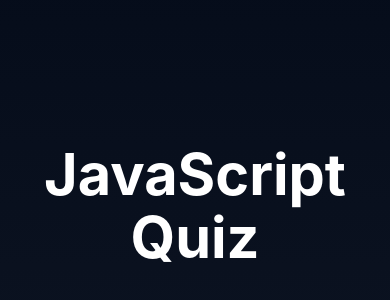
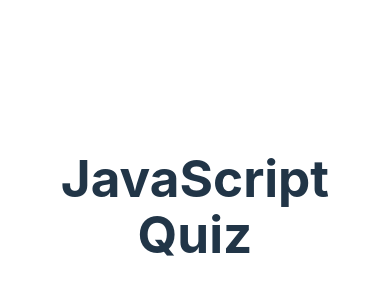
Before and after one commit to SlaytherZR7/quiz-javascript-zustand, a React app: page / in a window 390 px wide. Shown: the part 216-516 px from the top of the page. Built offline with nearby package versions, Linux system fonts and the light colour scheme; the HTML template or start-up script is replaced by a standard one.

Commit message:
refactor styles in App.css for improved readability and responsiveness

```diff
--- a/src/App.css
+++ b/src/App.css
@@ -1,26 +1,76 @@
+:root {
+  font-family: Inter, system-ui, Avenir, Helvetica, Arial, sans-serif;
+  line-height: 1.5;
+  font-weight: 400;
+
+  color-scheme: light dark;
+  color: rgba(255, 255, 255, 0.87);
+  background-color: #242424;
+
+  font-synthesis: none;
+  text-rendering: optimizeLegibility;
+  -webkit-font-smoothing: antialiased;
+  -moz-osx-font-smoothing: grayscale;
+  -webkit-text-size-adjust: 100%;
+}
+
+a {
+  font-weight: 500;
+  color: #646cff;
+  text-decoration: inherit;
+}
+a:hover {
+  color: #535bf2;
+}
+
 body {
   margin: 0;
-  color: #fff;
-  font-family: Inter, Avenir, Helvetica, Arial, sans-serif;
-  background-image: linear-gradient(to bottom, #020917, #101725);
+  display: flex;
+  place-items: center;
+  min-width: 320px;
+  min-height: 100vh;
 }
 
-.content {
-  display: flex;
-  min-height: 100vh;
+h1 {
+  font-size: 3.2em;
   line-height: 1.1;
-  text-align: center;
-  flex-direction: column;
-  justify-content: center;
 }
 
-.content h1 {
-  font-size: 3.6rem;
-  font-weight: 700;
+button {
+  border-radius: 8px;
+  border: 1px solid transparent;
+  padding: 0.6em 1.2em;
+  font-size: 1em;
+  font-weight: 500;
+  font-family: inherit;
+  background-color: #1a1a1a;
+  cursor: pointer;
+  transition: border-color 0.25s;
+}
+button:hover {
+  border-color: #646cff;
+}
+button:focus,
+button:focus-visible {
+  outline: 4px auto -webkit-focus-ring-color;
 }
 
-.content p {
-  font-size: 1.2rem;
-  font-weight: 400;
-  opacity: 0.5;
+@media (prefers-color-scheme: light) {
+  :root {
+    color: #213547;
+    background-color: #ffffff;
+  }
+  a:hover {
+    color: #747bff;
+  }
+  button {
+    background-color: #f9f9f9;
+  }
 }
+
+#root {
+  max-width: 1280px;
+  margin: 0 auto;
+  padding: 1rem;
+  text-align: center;
+}
```
